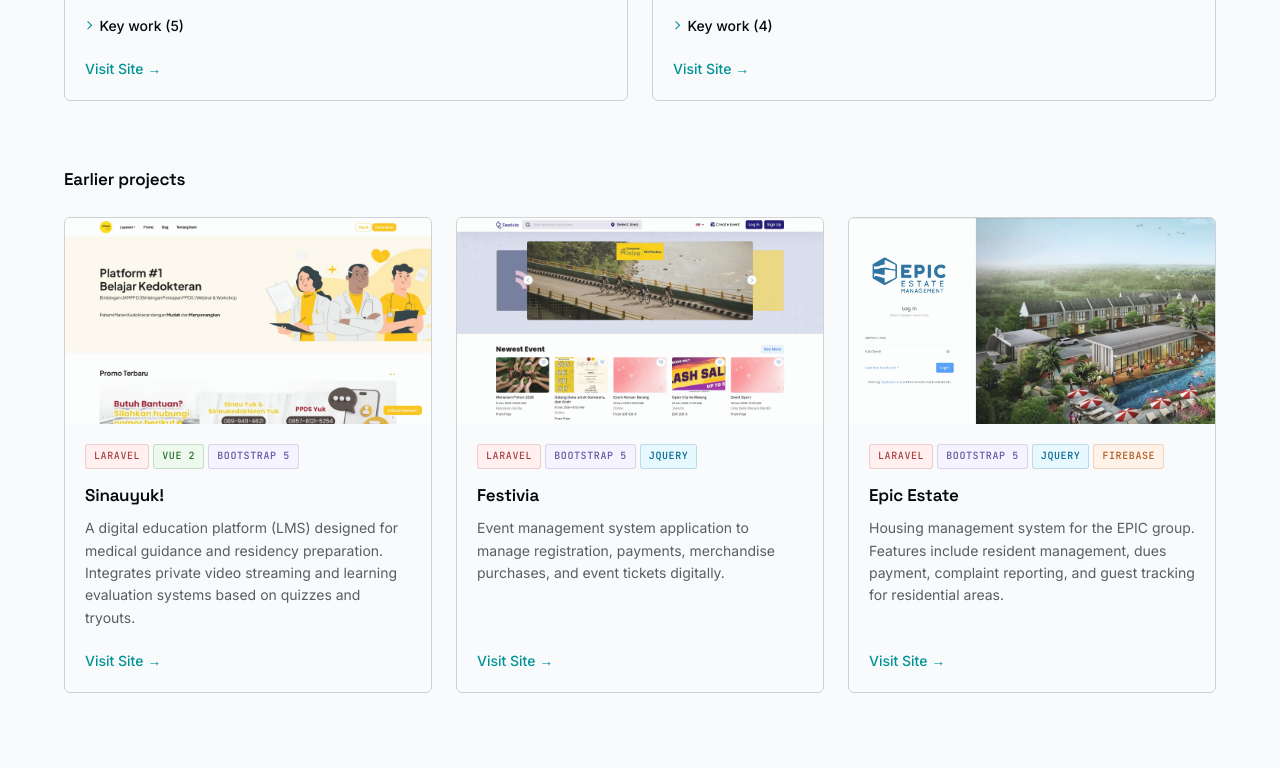
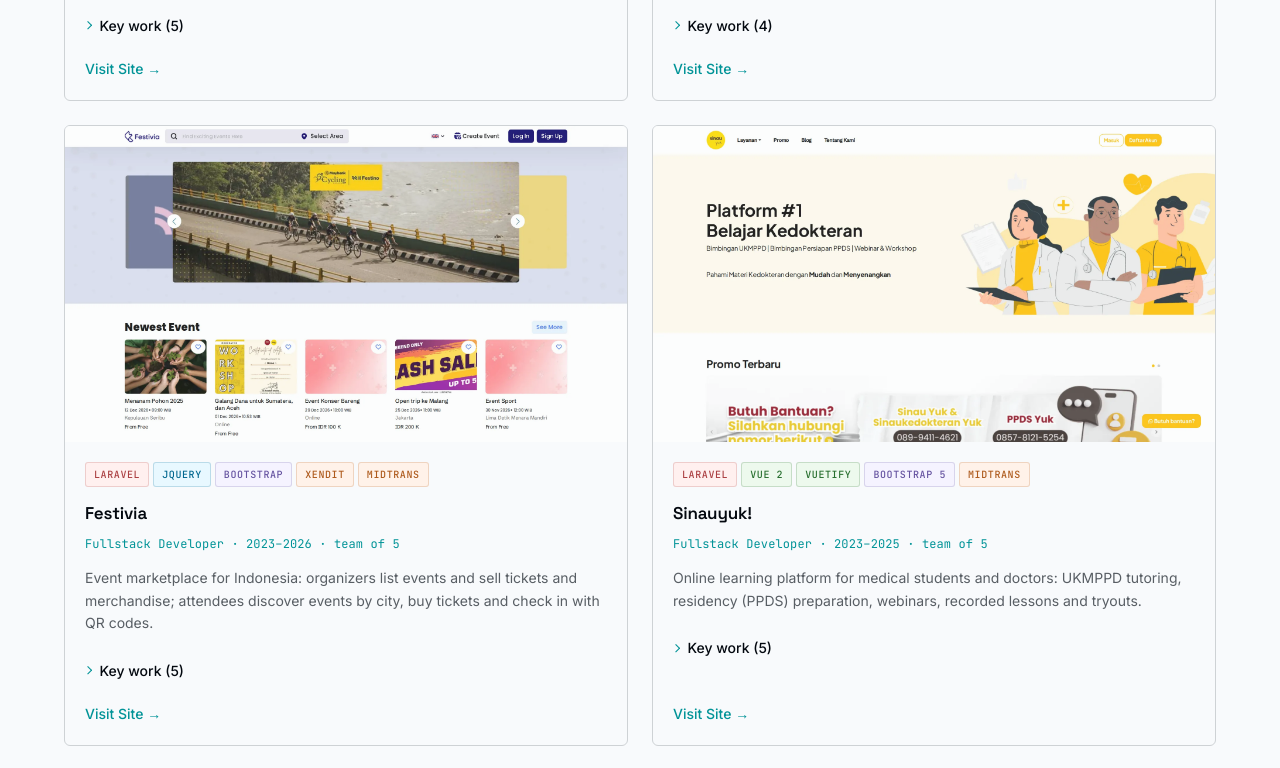
Before and after one commit to andrealfian420/andrealfian420.github.io, a Nuxt app: page / in a window 1280 px wide. Shown: the part 2920-3688 px from the top of the page. Built offline with nearby package versions, Linux system fonts and the light colour scheme.

Commit message:
feat: add festivia, sinauyuk and eria project details

```diff
--- a/app/components/Section/Projects.vue
+++ b/app/components/Section/Projects.vue
@@ -7,14 +7,9 @@
       </header>
       <hr class="section-rule" aria-hidden="true" />
 
-      <template v-for="group in groups" :key="group.key">
-        <h3 v-if="group.title" class="projects-subtitle">{{ group.title }}</h3>
-        <div
-          class="projects-grid"
-          :class="{ 'projects-grid--compact': !group.featured }"
-        >
+      <div class="projects-grid">
         <article
-            v-for="project in group.items"
+          v-for="project in projects"
           :key="project.slug"
           class="project-card"
         >
@@ -76,7 +71,6 @@
           </div>
         </article>
       </div>
-      </template>
     </div>
   </section>
 </template>
@@ -101,13 +95,15 @@ const getTagClass = (name) => {
     )
   )
     return 'tag--data';
-  if (['firebase', 'xendit', 'cloudflare'].some((k) => n.includes(k)))
+  if (
+    ['firebase', 'xendit', 'midtrans', 'cloudflare'].some((k) => n.includes(k))
+  )
     return 'tag--service';
   return '';
 };
 
 // Text (meta, desc, features) lives in i18n under `projects.<slug>`.
-// Featured projects have meta + features; earlier ones only desc.
+// Featured projects have meta + features; others only desc.
 const projects = [
   {
     slug: 'forte',
@@ -142,18 +138,28 @@ const projects = [
     featured: true,
   },
   {
+    slug: 'festivia',
+    title: 'Festivia',
+    img: '/img/festivia.webp',
+    stack: ['Laravel', 'jQuery', 'Bootstrap', 'Xendit', 'Midtrans'],
+    url: 'https://festivia.id',
+    featured: true,
+  },
+  {
     slug: 'sinau',
     title: 'Sinauyuk!',
     img: '/img/sinau.webp',
-    stack: ['Laravel', 'Vue 2', 'Bootstrap 5'],
+    stack: ['Laravel', 'Vue 2', 'Vuetify', 'Bootstrap 5', 'Midtrans'],
     url: 'https://sinauyuk.id',
+    featured: true,
   },
   {
-    slug: 'festivia',
-    title: 'Festivia',
-    img: '/img/festivia.webp',
-    stack: ['Laravel', 'Bootstrap 5', 'jQuery'],
-    url: 'https://festivia.id',
+    slug: 'eria',
+    title: 'ERIA RKC-MPD',
+    img: '/img/eria.webp',
+    stack: ['Laravel', 'Inertia.js', 'Vue 3', 'Tailwind', 'Tiptap'],
+    url: 'https://rkcmpd-eria.org',
+    featured: true,
   },
   {
     slug: 'epic',
@@ -163,19 +169,6 @@ const projects = [
     url: 'https://epicestate.web.id',
   },
 ];
-
-const groups = computed(() => [
-  {
-    key: 'featured',
-    featured: true,
-    items: projects.filter((p) => p.featured),
-  },
-  {
-    key: 'earlier',
-    title: t('projects_earlier'),
-    items: projects.filter((p) => !p.featured),
-  },
-]);
 </script>
 
 <style scoped>
@@ -188,35 +181,21 @@ const groups = computed(() => [
   margin: 0 auto;
 }
 
-.projects-subtitle {
-  font-family: var(--font-display);
-  font-size: 1.0625rem;
-  font-weight: 600;
-  letter-spacing: -0.01em;
-  color: var(--color-ink);
-  margin: var(--space-16) 0 var(--space-6);
-}
-
 .projects-grid {
   display: grid;
   grid-template-columns: 1fr;
   gap: var(--space-6);
 }
 
+/* Closed cards share row height; once "Key work" is open, stop stretching
+   so the open card doesn't leave a tall empty neighbour. */
+.projects-grid:has(details[open]) {
+  align-items: start;
+}
+
 @media (min-width: 768px) {
   .projects-grid {
     grid-template-columns: repeat(2, minmax(0, 1fr));
-  }
-}
-
-/* Opening "Key work" on one card must not stretch its row neighbour. */
-.projects-grid:not(.projects-grid--compact) {
-  align-items: start;
-}
-
-@media (min-width: 1024px) {
-  .projects-grid--compact {
-    grid-template-columns: repeat(3, minmax(0, 1fr));
   }
 }
 
--- a/i18n/locales/en.json
+++ b/i18n/locales/en.json
@@ -18,7 +18,6 @@
   "btn_lets_connect": "Let's Connect",
   "projects_title": "Featured Projects",
   "projects_desc": "Production systems I've built or helped build, from event platforms to assessment products.",
-  "projects_earlier": "Earlier projects",
   "projects_key_work": "Key work ({count})",
   "projects": {
     "forte": {
@@ -64,11 +63,37 @@
         "Ongoing maintenance and client change requests since 2024"
       ]
     },
+    "festivia": {
+      "meta": "Fullstack Developer · 2023–2026 · team of 5",
+      "desc": "Event marketplace for Indonesia: organizers list events and sell tickets and merchandise; attendees discover events by city, buy tickets and check in with QR codes.",
+      "features": [
+        "Upgraded the codebase step by step from Laravel 5.5 / PHP 7.0 to Laravel 10 / PHP 8.1",
+        "Event builder with ticket types, seat maps, custom checkout fields and private events",
+        "Organizer payouts through Xendit sub-accounts, with withdrawal quotas and bank-account approval",
+        "Merchandise store with variants, promo codes and an approval flow",
+        "Venue check-in with QR scanning, re-registration and BIB numbers for races"
+      ]
+    },
     "sinau": {
-      "desc": "A digital education platform (LMS) designed for medical guidance and residency preparation. Integrates private video streaming and learning evaluation systems based on quizzes and tryouts."
+      "meta": "Fullstack Developer · 2023–2025 · team of 5",
+      "desc": "Online learning platform for medical students and doctors: UKMPPD tutoring, residency (PPDS) preparation, webinars, recorded lessons and tryouts.",
+      "features": [
+        "End-to-end checkout with Midtrans, promo codes and per-product registration forms",
+        "Question bank with Excel import, tryouts and pre/post-tests with automatic grading",
+        "Time-limited and lifetime access to recorded lessons",
+        "Upgraded the codebase from Laravel 8 to Laravel 11 (PHP 8.2)",
+        "Admin reports and Excel exports for participants, transactions and test results"
+      ]
     },
-    "festivia": {
-      "desc": "Event management system application to manage registration, payments, merchandise purchases, and event tickets digitally."
+    "eria": {
+      "meta": "Fullstack Developer · 2023–2024 · team of 3",
+      "desc": "Website and CMS for ERIA's Regional Knowledge Centre for Marine Plastic Debris: publications, country regulations, events and a private-sector platform.",
+      "features": [
+        "Built the admin CMS and most public pages from the first commit",
+        "Custom rich-text editor on Tiptap, plus a block-based flexible page builder",
+        "Interactive SVG country map and site-wide search across 11 content types",
+        "Private-sector platform: company registration, product submission, admin approval and email notifications"
+      ]
     },
     "epic": {
       "desc": "Housing management system for the EPIC group. Features include resident management, dues payment, complaint reporting, and guest tracking for residential areas."
--- a/i18n/locales/id.json
+++ b/i18n/locales/id.json
@@ -18,7 +18,6 @@
   "btn_lets_connect": "Ngobrol Dulu",
   "projects_title": "Proyek Unggulan",
   "projects_desc": "Sistem production yang saya bangun atau ikut bangun, dari platform event hingga produk asesmen.",
-  "projects_earlier": "Proyek sebelumnya",
   "projects_key_work": "Kontribusi utama ({count})",
   "projects": {
     "forte": {
@@ -64,11 +63,37 @@
         "Maintenance berkelanjutan dan change request klien sejak 2024"
       ]
     },
+    "festivia": {
+      "meta": "Fullstack Developer · 2023–2026 · tim 5 orang",
+      "desc": "Marketplace event untuk seluruh Indonesia: organizer membuat event serta menjual tiket dan merchandise; peserta mencari event per kota, membeli tiket, dan check-in dengan QR code.",
+      "features": [
+        "Upgrade codebase bertahap dari Laravel 5.5 / PHP 7.0 ke Laravel 10 / PHP 8.1",
+        "Event builder dengan tipe tiket, seat map, field checkout kustom, dan event privat",
+        "Pencairan dana organizer lewat sub-account Xendit, dengan kuota penarikan dan persetujuan rekening bank",
+        "Toko merchandise dengan varian, kode promo, dan alur persetujuan",
+        "Check-in di venue dengan scan QR, registrasi ulang, dan nomor BIB untuk lomba lari"
+      ]
+    },
     "sinau": {
-      "desc": "Platform pendidikan digital (LMS) untuk bimbingan kedokteran dan persiapan residensi. Mengintegrasikan streaming video privat dan sistem evaluasi belajar berbasis kuis dan tryout."
+      "meta": "Fullstack Developer · 2023–2025 · tim 5 orang",
+      "desc": "Platform belajar online untuk mahasiswa kedokteran dan dokter: bimbingan UKMPPD, persiapan PPDS, webinar, video rekaman, dan tryout.",
+      "features": [
+        "Checkout end-to-end dengan Midtrans, kode promo, dan form registrasi per produk",
+        "Bank soal dengan import Excel, tryout, serta pre/post-test dengan penilaian otomatis",
+        "Akses video rekaman berbatas waktu maupun seumur hidup",
+        "Upgrade codebase dari Laravel 8 ke Laravel 11 (PHP 8.2)",
+        "Laporan admin dan export Excel untuk peserta, transaksi, dan hasil tes"
+      ]
     },
-    "festivia": {
-      "desc": "Aplikasi sistem manajemen event untuk mengelola pendaftaran, pembayaran, pembelian merchandise, dan tiket event secara digital."
+    "eria": {
+      "meta": "Fullstack Developer · 2023–2024 · tim 3 orang",
+      "desc": "Website dan CMS untuk Regional Knowledge Centre for Marine Plastic Debris milik ERIA: publikasi, regulasi per negara, event, dan platform sektor swasta.",
+      "features": [
+        "Membangun CMS admin dan sebagian besar halaman publik sejak commit pertama",
+        "Rich-text editor kustom berbasis Tiptap, plus page builder fleksibel berbasis blok",
+        "Peta negara SVG interaktif dan pencarian di 11 jenis konten",
+        "Platform sektor swasta: registrasi perusahaan, submit produk, persetujuan admin, dan notifikasi email"
+      ]
     },
     "epic": {
       "desc": "Sistem manajemen perumahan untuk grup EPIC. Fitur mencakup manajemen warga, pembayaran iuran, pelaporan keluhan, dan pelacakan tamu untuk area perumahan."
```
Lines whose indentation alone changed are shown as unchanged.
